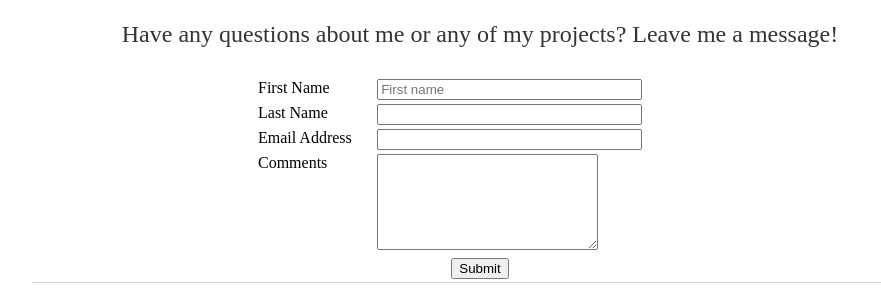
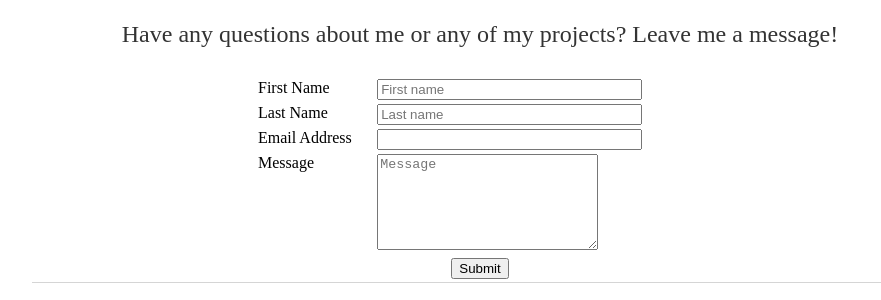
Before and after one commit to jhltsang/jhltsang.github.io, a Jekyll site: the page built from contact/index.html, in a window 1280 px wide. Shown: the part 386-686 px from the top of the page, without its empty margins (160-1041 px from the left). Built offline with Jekyll 4.4.1, drawn with Linux system fonts in a browser that asks for light colours.

Commit message:
Update index.html

```diff
--- a/contact/index.html
+++ b/contact/index.html
@@ -24,7 +24,7 @@ title: Jessica Tsang
   <label for="last_name">Last Name</label>
  </td>
  <td valign="top">
-  <input  type="text" name="last_name" maxlength="50" size="30">
+  <input  type="text" name="last_name" placeholder="Last name" maxlength="50" size="30">
  </td>
 </tr>
 <tr>
@@ -39,10 +39,10 @@ title: Jessica Tsang
 
 <tr>
  <td valign="top">
-  <label for="comments">Comments</label>
+  <label for="comments">Message</label>
  </td>
  <td valign="top">
-  <textarea  name="comments" maxlength="1000" cols="25" rows="6"></textarea>
+  <textarea  name="message" placeholder="Message" maxlength="1000" cols="25" rows="6"></textarea>
  </td>
 
 </tr>
```
